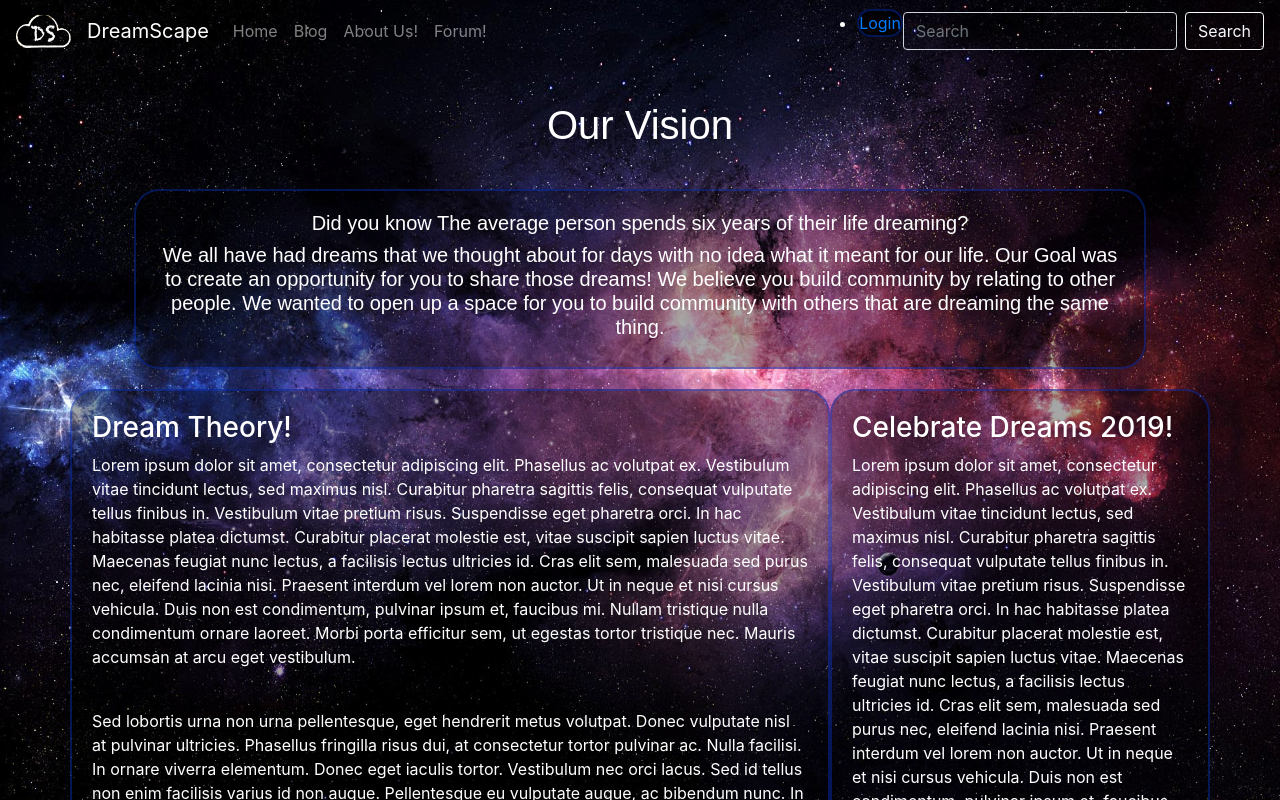
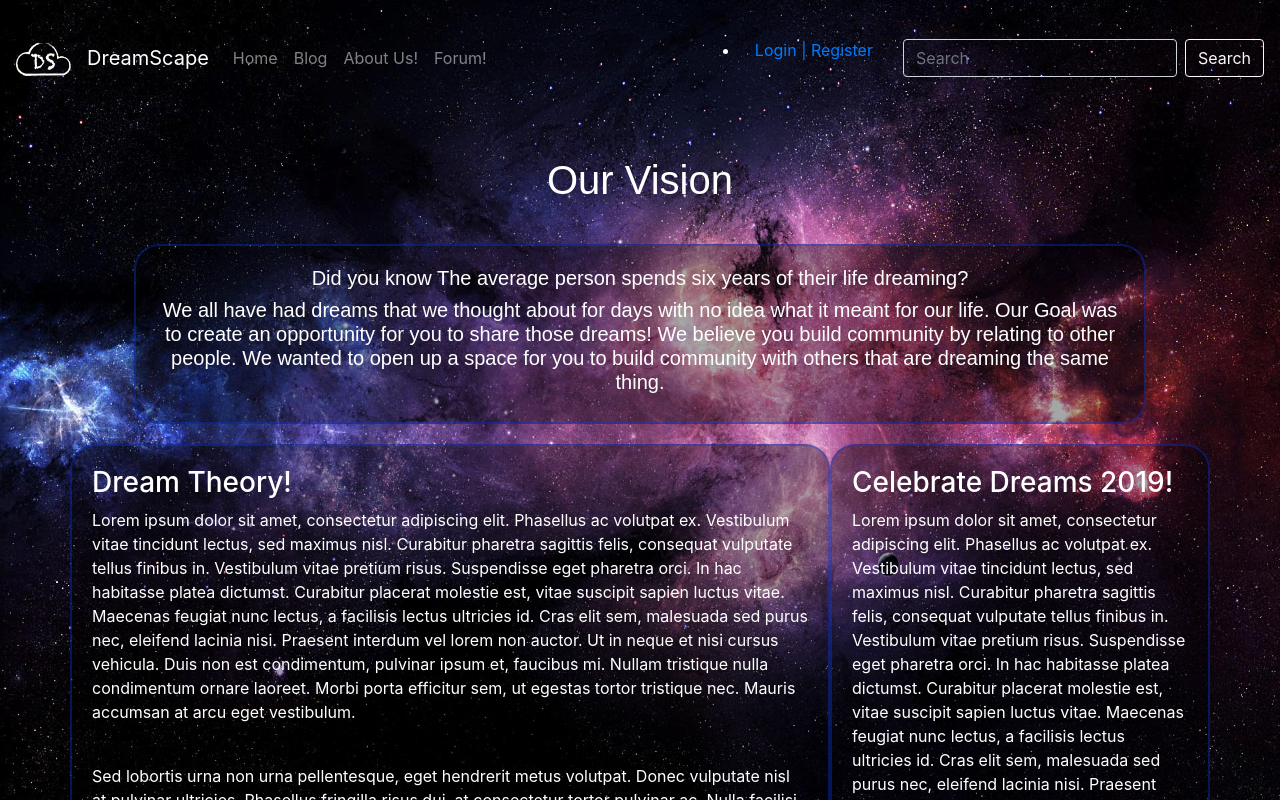
Before and after one commit to bethel-school-of-technology/dreamscape-stories, an Angular app: page / in a window 1280 px wide. Shown: the top 800 px of the page. Built offline with nearby package versions, Linux system fonts and the light colour scheme.

Commit message:
Link Design

```diff
--- a/src/app/app.component.css
+++ b/src/app/app.component.css
@@ -13,8 +13,9 @@
 }
 
 .login {
-    background-color: rgba(0, 0, 0, 0.85);
+    margin: 15px;
+    padding: 15px;
     color: white;
     border-radius: 25px;
-    border: 2px solid rgba(9, 62, 235, 0.350);
+
 }
--- a/src/app/app.component.html
+++ b/src/app/app.component.html
@@ -25,12 +25,13 @@
         <a class="nav-link" href="forum">Forum! <span class="sr-only">(current)</span></a>
       </li>
     </ul>
-    <ul>
-      <li class="login">
-        <a class="login-link" href="login"> Login <span class ="sr-only"></span></a>
-      </li>
-    </ul>
+
     <form class="form-inline my-2 my-lg-0">
+        <ul>
+            <li class="login">
+              <a class="login-link" href="login"> Login | Register <span class ="sr-only"></span></a>
+            </li>
+          </ul>
       <input class="form-control mr-sm-2" type="search" placeholder="Search" aria-label="Search">
       <button class="btn btn-outline-light my-2 my-sm-0" type="submit">Search</button>
     </form>
```
